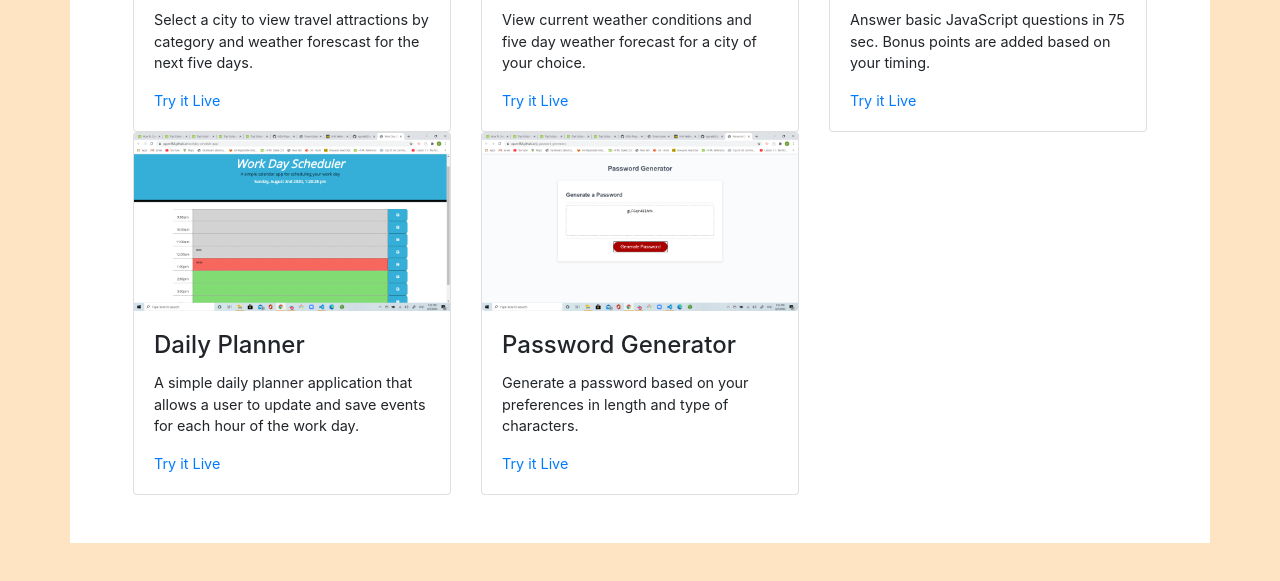
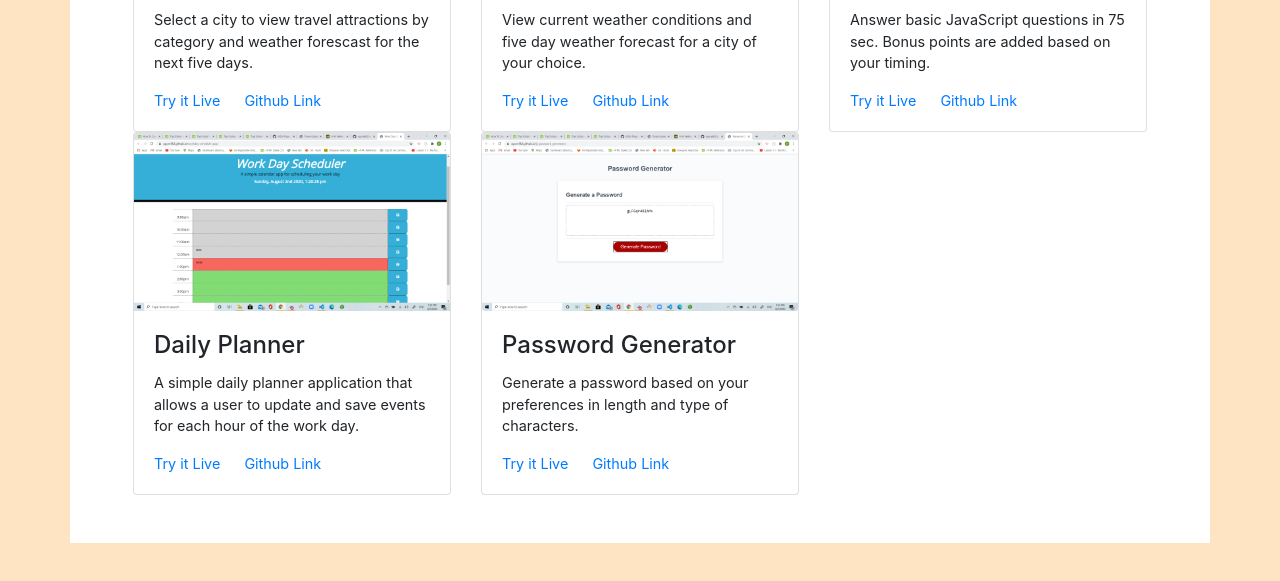
Before and after one commit to agorelik2/alina-portfolio, a plain HTML site: page new_portfolio.html in a window 1280 px wide. Shown: the part 469-1050 px from the top of the page. Drawn offline with nearby package versions, Linux system fonts and the light colour scheme.

Commit message:
fixed contact.html

```diff
--- a/new_portfolio.html
+++ b/new_portfolio.html
@@ -70,6 +70,11 @@
                     href="https://agorelik2.github.io/travel_guide/"
                     >Try it Live</a
                   >
+                  <a
+                    class="card-link"
+                    href="https://github.com/agorelik2/travel_guide"
+                    >Github Link</a
+                  >
                 </div>
               </div>
             </div>
@@ -91,6 +96,11 @@
                     class="card-link"
                     href="https://agorelik2.github.io/weather_dashboard_app/"
                     >Try it Live</a
+                  >
+                  <a
+                    class="card-link"
+                    href="https://github.com/agorelik2/weather_dashboard_app"
+                    >Github Link</a
                   >
                 </div>
               </div>
@@ -115,6 +125,11 @@
                     href="https://agorelik2.github.io/js-quiz-app"
                     >Try it Live</a
                   >
+                  <a
+                    class="card-link"
+                    href="https://github.com/agorelik2/js-quiz-app"
+                    >Github Link</a
+                  >
                 </div>
               </div>
             </div>
@@ -135,6 +150,11 @@
                     class="card-link"
                     href="https://agorelik2.github.io/workday-schedule-app/"
                     >Try it Live</a
+                  >
+                  <a
+                    class="card-link"
+                    href="https://github.com/agorelik2/workday-schedule-app"
+                    >Github Link</a
                   >
                 </div>
               </div>
@@ -158,6 +178,11 @@
                     href="https://agorelik2.github.io/js_password_generator/"
                     >Try it Live</a
                   >
+                  <a
+                    class="card-link"
+                    href="https://github.com/agorelik2/js_password_generator"
+                    >Github Link</a
+                  >
                 </div>
               </div>
             </div>
```
Also changed, not shown: contact.html (+1 -1 lines).
